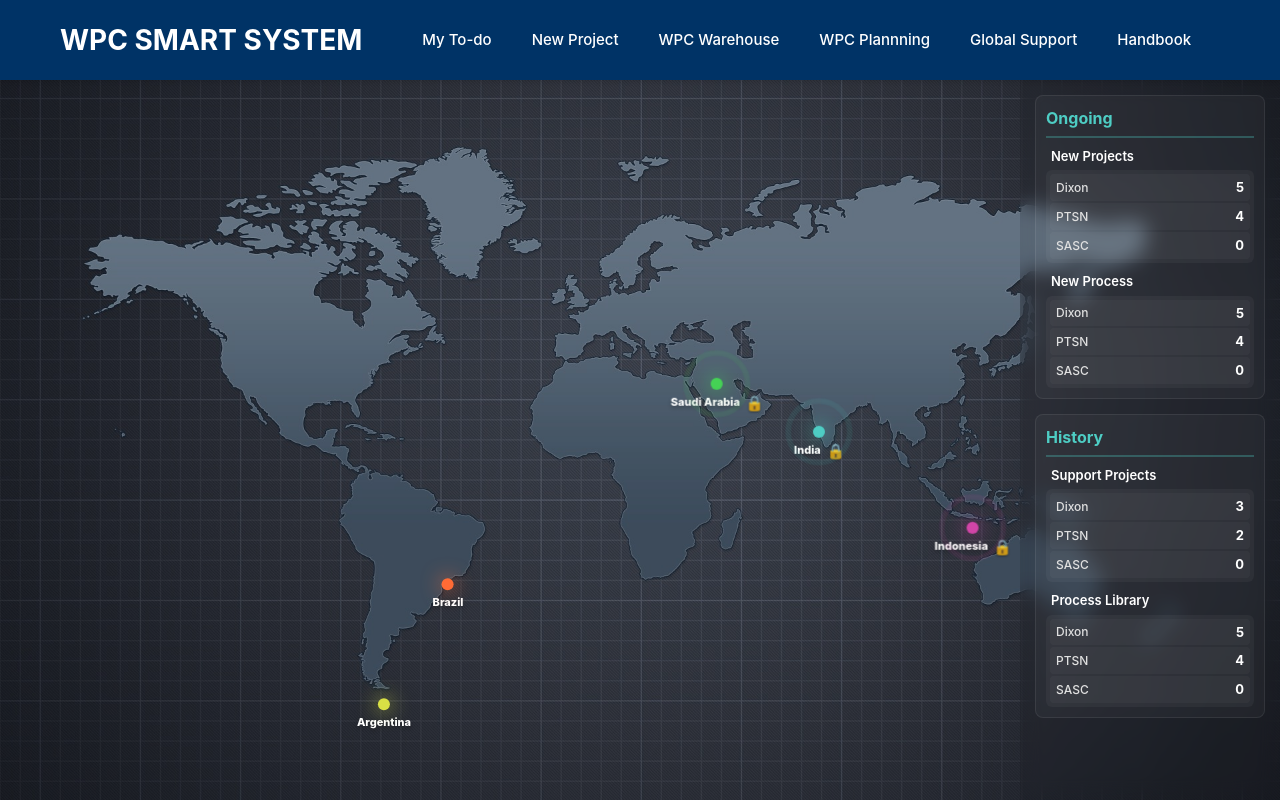
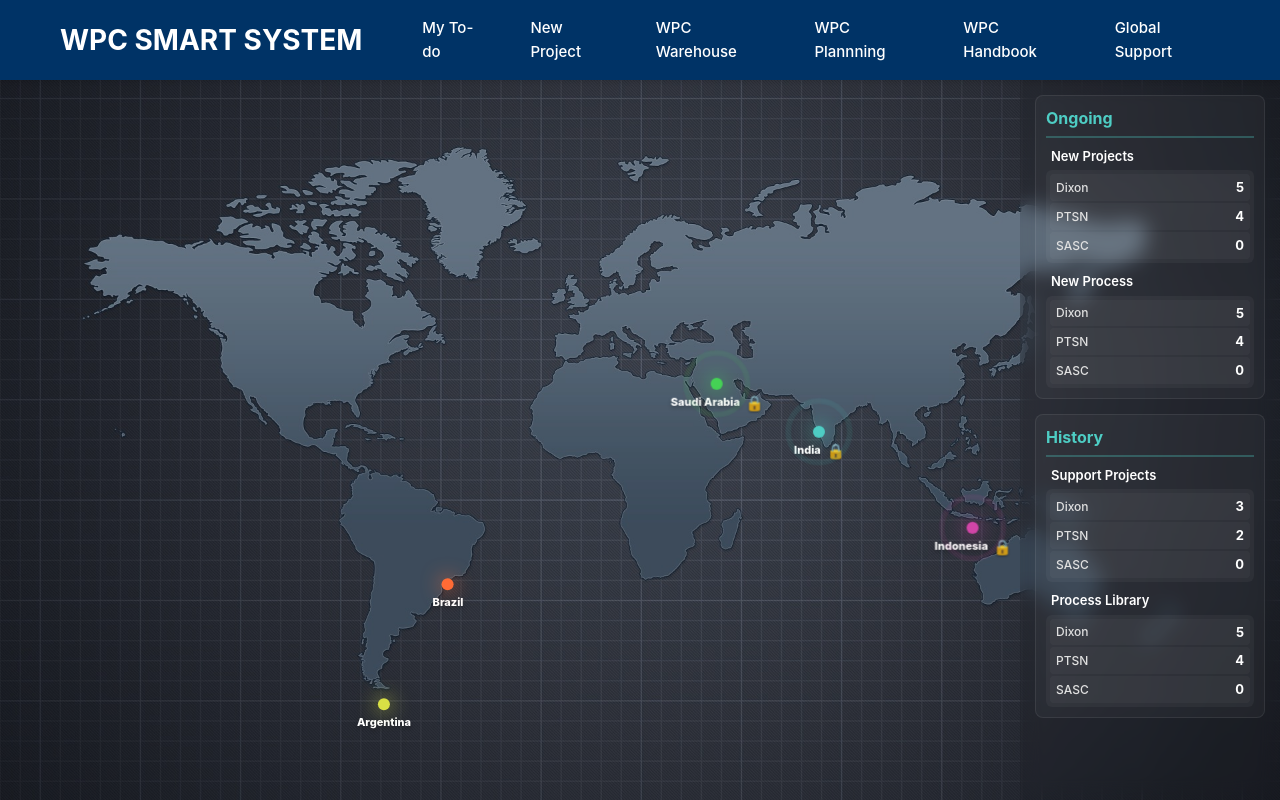
Before and after one commit to lanxiaoxing/AiFactory, a React (Vite) app: page / in a window 1280 px wide. Built offline with nearby package versions, Linux system fonts and the light colour scheme.

Commit message:
feat: update menu

```diff
--- a/src/components/Header/index.tsx
+++ b/src/components/Header/index.tsx
@@ -25,11 +25,11 @@ const Header: React.FC = () => {
       title: 'WPC Plannning'
     },
     {
-      title: 'Global Support'
+      title: 'WPC Handbook',
+      link: 'https://app.powerbi.com/links/mRHVOijy6h?ctid=5c7d0b28-bdf8-410c-aa93-4df372b16203&pbi_source=linkShare&bookmarkGuid=ed840743-de3a-4ef4-8bbc-d87a51bcaea7'
     },
     {
-      title: 'Handbook',
-      link: 'https://app.powerbi.com/'
+      title: 'Global Support'
     }
   ];
 
```
